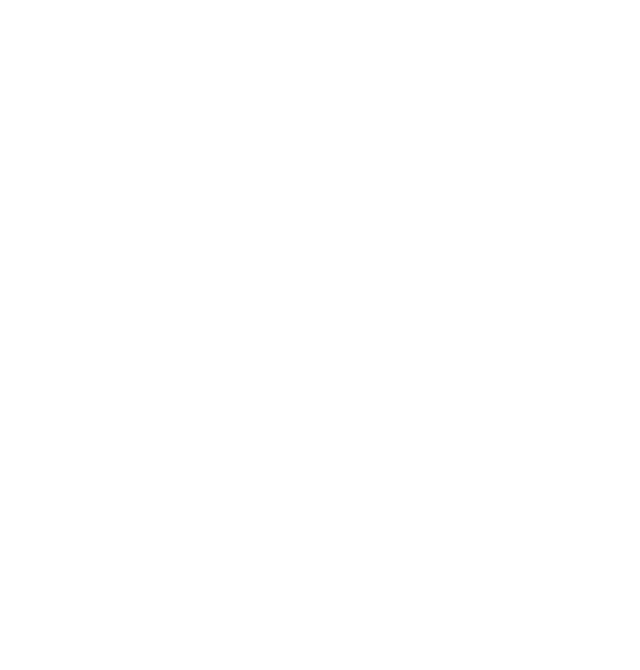
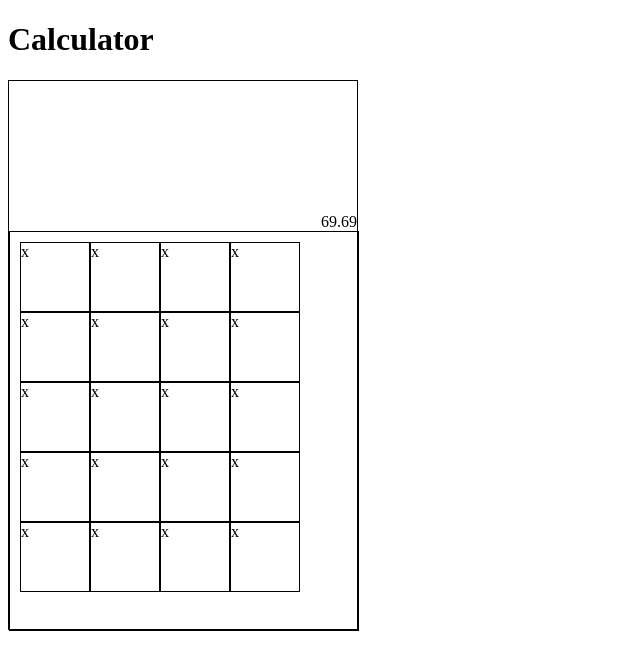
Before and after one commit to leisingha/SimpleCalculator, a plain HTML site: page index.html in a window 1280 px wide. Shown: the whole page, without its empty margins (0-640 px from the left). Drawn offline with Linux system fonts and the light colour scheme.

Commit message:
Add skeleleton CSS

```diff
--- a/index.html
+++ b/index.html
@@ -9,11 +9,34 @@
 </head>
 <body>
     <header>
-
+        <h1>
+            Calculator
+        </h1>
     </header>
     <main>
     <section>
-
+        <div class="calculator">
+            <div class="screen">
+                69.69
+            </div>
+            <div class="keypad">
+                <div class="keyrow">
+                    <div>x</div> <div>x</div> <div>x</div> <div>x</div>
+                </div>
+                <div class="keyrow">
+                    <div>x</div> <div>x</div> <div>x</div> <div>x</div>
+                </div>
+                <div class="keyrow">
+                    <div>x</div> <div>x</div> <div>x</div> <div>x</div>
+                </div>
+                <div class="keyrow">
+                    <div>x</div> <div>x</div> <div>x</div> <div>x</div>
+                </div>
+                <div class="keyrow">
+                    <div>x</div> <div>x</div> <div>x</div> <div>x</div>
+                </div>
+            </div>
+        </div>
     </section>
     </main>
     <footer>
--- a/styles.css
+++ b/styles.css
@@ -0,0 +1,36 @@
+*{
+    box-sizing: border-box;
+}
+
+.calculator{
+    width: 350px;
+    height: 550px;
+    border: 1px solid black;
+}
+
+.screen{
+    height: 150px;
+    display: flex;
+    align-items: end;
+    justify-content: end;
+
+}
+
+.keypad{
+    height: 400px;
+    width: 350px;
+    border: 1px solid black;
+    padding: 10px;
+}
+
+.keypad div div{
+    height: 70px;
+    width: 70px;
+    border: 1px black solid;
+
+}
+
+.keypad .keyrow{
+    display: flex;
+
+}
```
